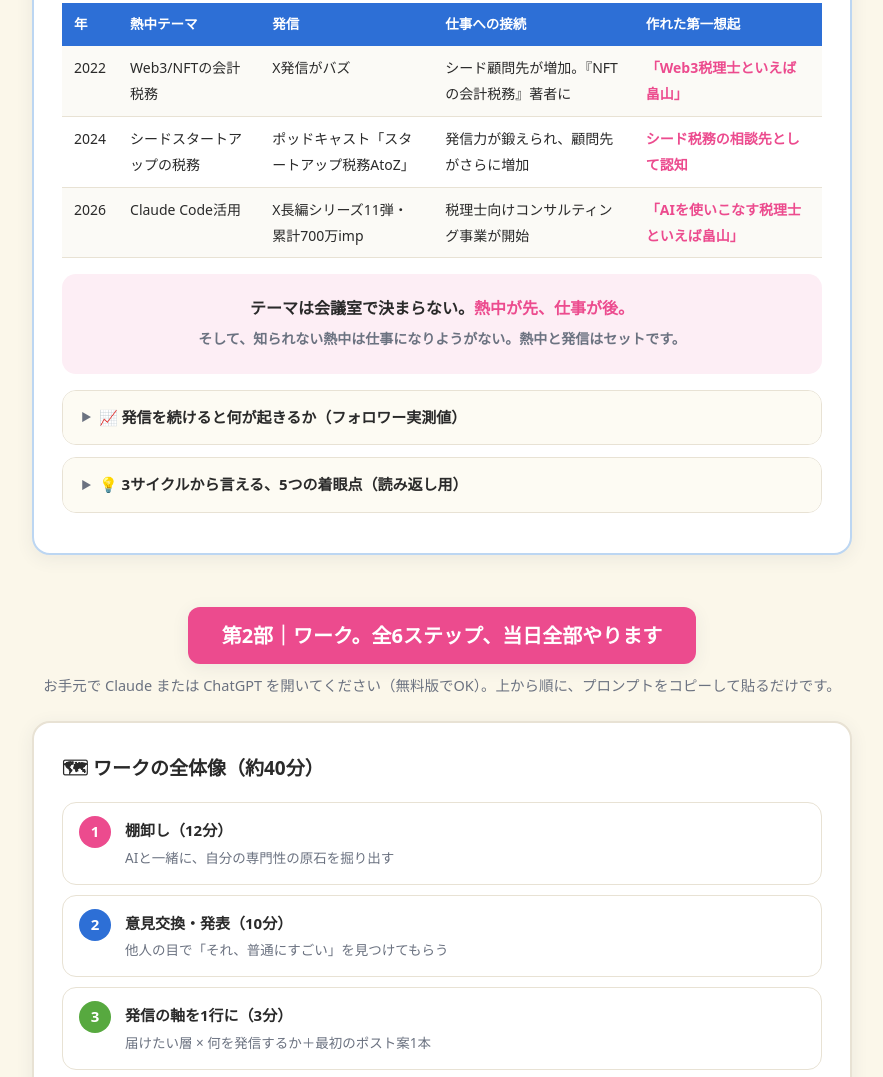
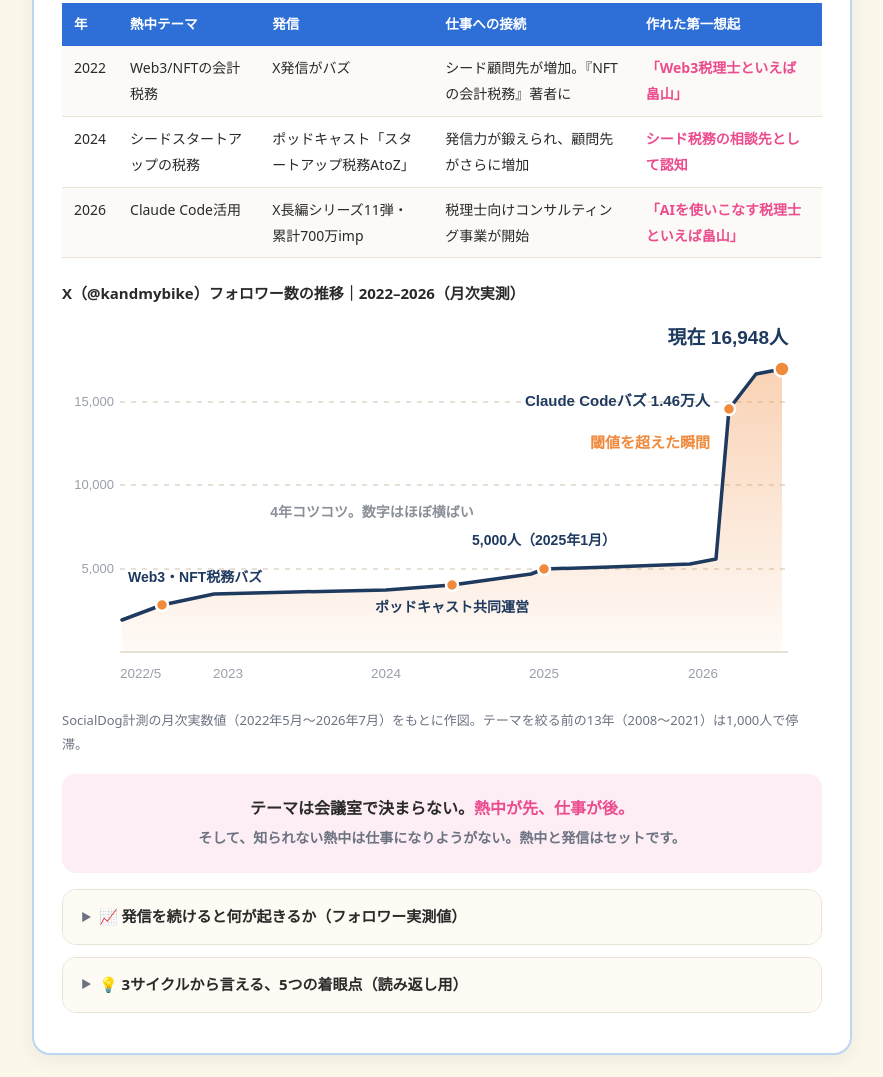
Before and after one commit to fromk0326-boop/hk-talk-74d835c9, a plain HTML site: page index.html in a window 1280 px wide. Shown: the part 1732-2809 px from the top of the page, without its empty margins (198-1081 px from the left). Drawn offline with Linux system fonts and the light colour scheme.

Commit message:
v12.1: フォロワー数推移チャート（月次実測）を第1部に追加

```diff
--- a/index.html
+++ b/index.html
@@ -324,6 +324,57 @@
         <tr><td>2026</td><td>Claude Code活用</td><td>X長編シリーズ11弾・累計700万imp</td><td>税理士向けコンサルティング事業が開始</td><td class="hl">「AIを使いこなす税理士といえば畠山」</td></tr>
       </table>
     </div>
+
+
+    <!-- フォロワー数推移チャート -->
+    <figure class="illust" style="margin-top:22px">
+      <div style="text-align:left;font-weight:800;font-size:15px;margin-bottom:4px">X（@kandmybike）フォロワー数の推移｜2022–2026（月次実測）</div>
+      <svg viewBox="0 0 760 380" role="img" aria-label="フォロワー数の推移。2022年から4年ほぼ横ばいで、2026年のClaude Codeバズで1万6千人台へ急増">
+        <defs>
+          <linearGradient id="fgrad" x1="0" y1="0" x2="0" y2="1">
+            <stop offset="0%" stop-color="#f08a3c" stop-opacity=".38"/>
+            <stop offset="100%" stop-color="#f08a3c" stop-opacity=".04"/>
+          </linearGradient>
+        </defs>
+        <g stroke="#ded7c6" stroke-width="1.5" stroke-dasharray="5 6">
+          <line x1="58" y1="257" x2="726" y2="257"/>
+          <line x1="58" y1="173" x2="726" y2="173"/>
+          <line x1="58" y1="90" x2="726" y2="90"/>
+        </g>
+        <g font-family="sans-serif" font-size="13" fill="#9aa0ab" text-anchor="end" style="font-variant-numeric:tabular-nums">
+          <text x="52" y="261">5,000</text>
+          <text x="52" y="177">10,000</text>
+          <text x="52" y="94">15,000</text>
+        </g>
+        <path d="M60 308 L100 293 L152 282 L232 280 L324 278 L390 273 L469 262 L482 257 L548 255 L628 252 L654 247 L667 97 L694 62 L720 57 L720 340 L60 340 Z" fill="url(#fgrad)"/>
+        <path d="M60 308 L100 293 L152 282 L232 280 L324 278 L390 273 L469 262 L482 257 L548 255 L628 252 L654 247 L667 97 L694 62 L720 57" fill="none" stroke="#1f3a5f" stroke-width="3.5" stroke-linejoin="round" stroke-linecap="round"/>
+        <line x1="58" y1="340" x2="726" y2="340" stroke="#ded7c6" stroke-width="1.5"/>
+        <g fill="#f08a3c" stroke="#ffffff" stroke-width="2.5">
+          <circle cx="100" cy="293" r="6"><title>2022年夏 Web3・NFT税務バズ</title></circle>
+          <circle cx="390" cy="273" r="6"><title>2024年 ポッドキャスト共同運営</title></circle>
+          <circle cx="482" cy="257" r="6"><title>2025年1月 5,000人</title></circle>
+          <circle cx="667" cy="97" r="6"><title>2026年3月 Claude Codeバズ 1.46万人</title></circle>
+          <circle cx="720" cy="57" r="7.5"><title>現在 16,948人</title></circle>
+        </g>
+        <g font-family="sans-serif" font-weight="800" fill="#1f3a5f">
+          <text x="66" y="270" font-size="14">Web3・NFT税務バズ</text>
+          <text x="390" y="300" font-size="14" text-anchor="middle">ポッドキャスト共同運営</text>
+          <text x="482" y="233" font-size="14" text-anchor="middle">5,000人（2025年1月）</text>
+          <text x="648" y="94" font-size="15" text-anchor="end">Claude Codeバズ 1.46万人</text>
+          <text x="726" y="32" font-size="19" text-anchor="end">現在 16,948人</text>
+        </g>
+        <text x="648" y="136" font-size="15" font-weight="800" fill="#f08a3c" text-anchor="end" font-family="sans-serif">閾値を超えた瞬間</text>
+        <text x="310" y="205" font-size="14" font-weight="700" fill="#8a8f98" text-anchor="middle" font-family="sans-serif">4年コツコツ。数字はほぼ横ばい</text>
+        <g font-family="sans-serif" font-size="13.5" fill="#9aa0ab" style="font-variant-numeric:tabular-nums">
+          <text x="58" y="366">2022/5</text>
+          <text x="166" y="366" text-anchor="middle">2023</text>
+          <text x="324" y="366" text-anchor="middle">2024</text>
+          <text x="482" y="366" text-anchor="middle">2025</text>
+          <text x="641" y="366" text-anchor="middle">2026</text>
+        </g>
+      </svg>
+      <figcaption style="text-align:left">SocialDog計測の月次実数値（2022年5月〜2026年7月）をもとに作図。テーマを絞る前の13年（2008〜2021）は1,000人で停滞。</figcaption>
+    </figure>
 
     <div class="box quote">テーマは会議室で決まらない。<span class="pk">熱中が先、仕事が後。</span><br><span style="font-size:14px;font-weight:700;color:var(--sub)">そして、知られない熱中は仕事になりようがない。熱中と発信はセットです。</span></div>
 
```
